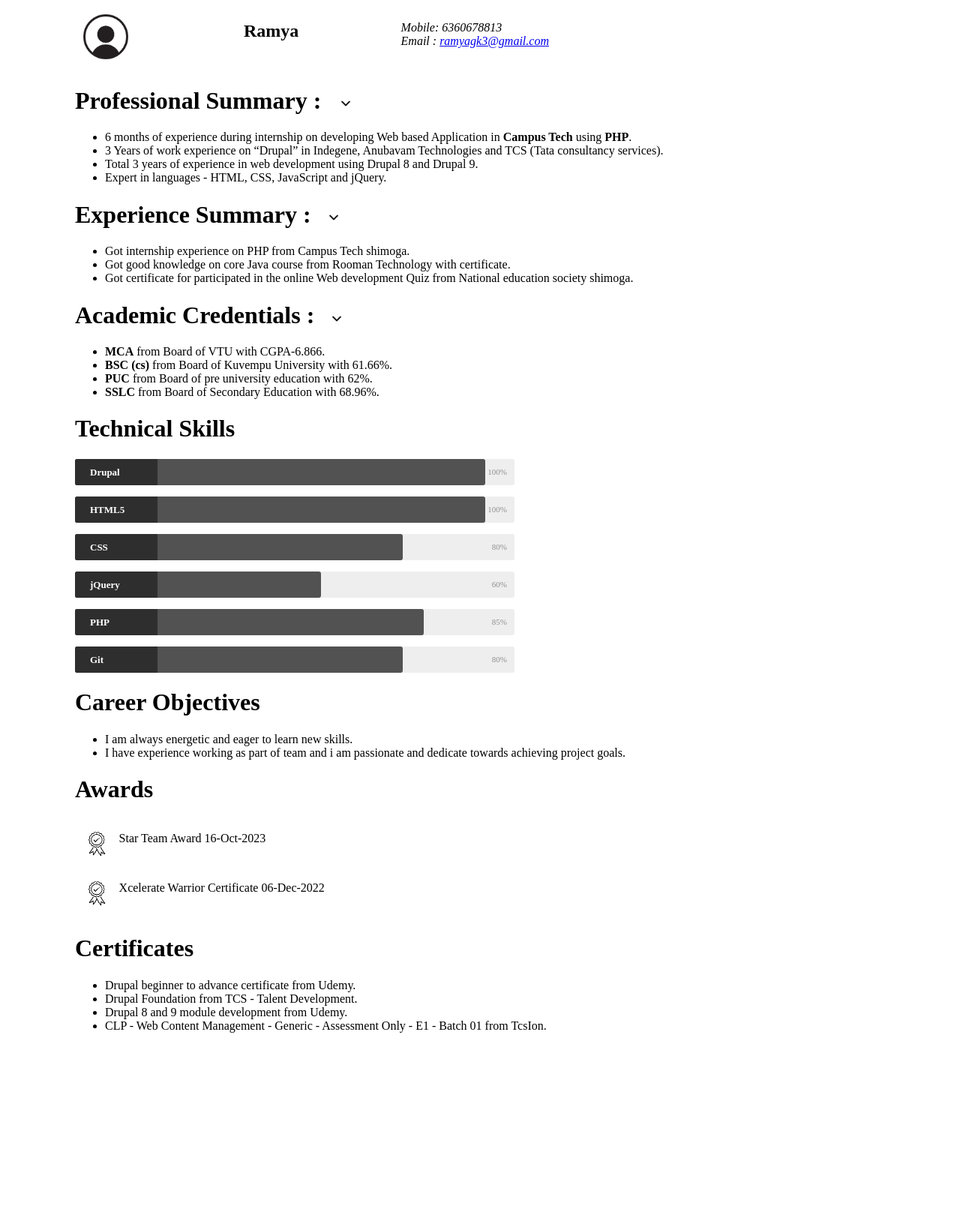
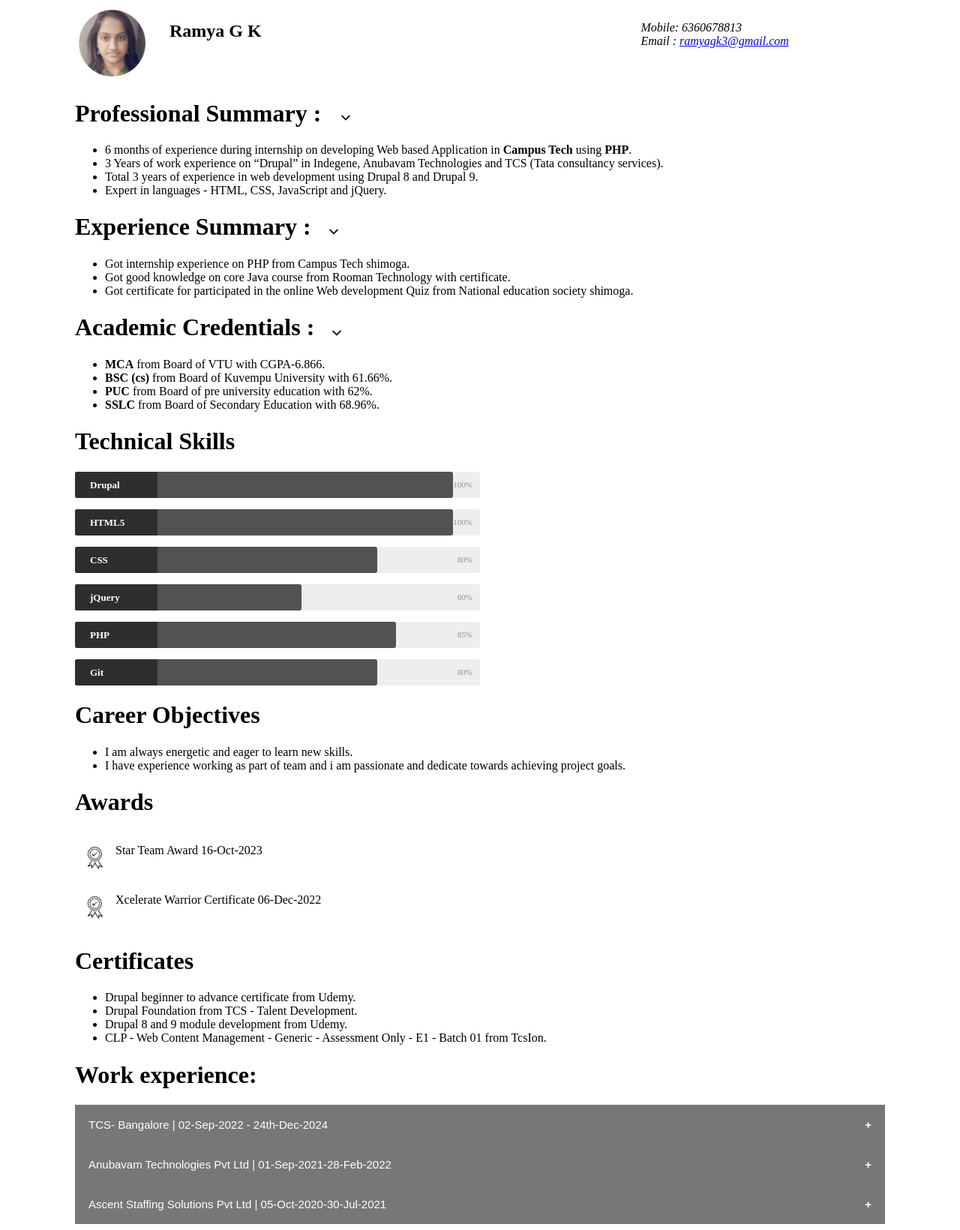
Before and after one commit to ramyagk14/RamyaResume, a plain HTML site: page index.html in a window 1280 px wide. Shown: the whole page at 75% size. Before the commit the page ends 1393 px from the top, so only its background shows below. Drawn offline with nearby package versions, Linux system fonts and the light colour scheme.

Commit message:
[master] work experrience tab added

```diff
--- a/index.html
+++ b/index.html
@@ -8,10 +8,10 @@
 <body>
     <div class="header-link">
         <div class="column-logo">
-            <img src="img/logo.png" alt="logo" />
+            <img src="img/image-logo.png" alt="logo" />
         </div>
         <div class="column1">
-            <h2>Ramya</h2>
+            <h2>Ramya G K</h2>
         </div>
         <div class="column2">
             <address>
@@ -103,6 +103,47 @@
                 <li>CLP - Web Content Management - Generic - Assessment Only - E1 - Batch 01 from TcsIon.</li>
             </ul>
         </div>
+
+        <div class="header-line8"><h1>Work experience:</h1></div>
+        <button class="collapsible">TCS- Bangalore | 02-Sep-2022 - 24th-Dec-2024</button>
+        <div class="content-line8">
+            <p><b>Role:</b> Developer</p>
+            <p><b>Drupal Sites:</b><a href="https://www.pinnacle-ltg.com/">https://www.pinnacle-ltg.com/</a><br>
+            <a href="https://www.focalpointlights.com/">https://www.focalpointlights.com/</a></p>
+            <p>And “Starline” -> wWorked on stage environment not yet deployed.</p>
+            <p><b>Responsibilities:</b>
+            <ul>
+                <li>Worked on Drupal 8 and 9 sites as Drupal backend developer.</li>
+                <li>Like have worked on creation of registration and login form using custom module with form validation.</li>
+                <li>Worked on creation of content types with taxonomy.</li>
+                <li>Worked on views and Drupal services with dependency Injection.</li>
+                <li>Worked on content updating as a admin user.</li>
+                <li>Worked on user permission in custom module and config form.</li>
+                <li>Worked on creating custom config form and render the config form value in a page using dependency injection.</li>
+                <li>For Creation of components on the page, Worked on creation of Paragraph-type with Entity-reference-revision fields.</li>
+                <li>Worked on node and paragraph fields rendering using twig.</li>
+                <li>Worked on slick configuration using jQuery.</li>
+            </ul>
+            </p>
+        </div>
+        <button class="collapsible">Anubavam Technologies Pvt Ltd | 01-Sep-2021-28-Feb-2022</button>
+        <div class="content-line8">
+            <p><b>Role:</b>Junior Software Developer</p>
+            <p><b>Responsibilities:</b>
+            <ul>
+                <li>Worked on already existing Drupal project content updating. worked on custom blocks, content type and views. Sometimes worked on twig files for rendering the views and blocks.</li>
+            </ul>
+            </p>
+        </div>
+        <button class="collapsible">Ascent Staffing Solutions Pvt Ltd | 05-Oct-2020-30-Jul-2021</button>
+        <div class="content-line8">
+            <p><b>Role:</b>Trainee Drupal Developer</p>
+            <p><b>Responsibilities:</b>
+            <ul>
+                <li>Worked on Drupal existing site content update and worked on content types of fields modifications taxonomy and views.</li>
+            </ul>
+            </p>
+        </div>
     </div>
 </body>
 </html>
--- a/js/min.js
+++ b/js/min.js
@@ -57,4 +57,19 @@ jQuery(document).ready(function(){
 		},6000);
 	});
 
+  var coll = document.getElementsByClassName("collapsible");
+  var i;
+
+  for (i = 0; i < coll.length; i++) {
+    coll[i].addEventListener("click", function() {
+      this.classList.toggle("active");
+      var content = this.nextElementSibling;
+      if (content.style.maxHeight){
+        content.style.maxHeight = null;
+      } else {
+        content.style.maxHeight = content.scrollHeight + "px";
+      }
+    });
+  }
+
 });
--- a/styles.css
+++ b/styles.css
@@ -1,5 +1,6 @@
 .conent {
     margin-left: 92px;
+	margin-right: 92px;
 }
 
 .header-link {
@@ -7,12 +8,14 @@
 }
 
 .column-logo img {
-    width: 26%;
+    width: 12%;
     margin-left: 92px;
 }
 .column1 {
-    float: left;
-    width: 15%;
+	position: absolute;
+    left: 226px;
+    /* float: left;
+    width: 15%; */
    /* padding: 10px;*/
    /*padding-left: 93px;*/
 }
@@ -37,7 +40,7 @@
     width: 40px;
     height: 40px;
     position: absolute;
-    top: 118px;
+    top: 137px;
     left: 441px;
 }
 .uparrow {
@@ -46,7 +49,7 @@
 }
 .header-line2 img {
     position: absolute;
-    top: 270px;
+    top: 289px;
     left: 425px;
     width: 40px;
     height: 40px;
@@ -56,7 +59,7 @@
 } */
 .header-line3 img {
     position: absolute;
-    top: 405px;
+    top: 424px;
     left: 429px;
     width: 40px;
     height: 40px;
@@ -152,3 +155,71 @@ width:110px;
     vertical-align: text-bottom;
     padding-bottom: 15px;
 }
+
+/* expand collapse */
+
+.collapsible {
+	background-color: #777;
+	color: white;
+	cursor: pointer;
+	padding: 18px;
+	width: 100%;
+	border: none;
+	text-align: left;
+	outline: none;
+	font-size: 15px;
+  }
+
+  .active, .collapsible:hover {
+	background-color: #555;
+  }
+
+  .collapsible:after {
+	content: '\002B';
+	color: white;
+	font-weight: bold;
+	float: right;
+	margin-left: 5px;
+  }
+
+  .active:after {
+	content: "\2212";
+  }
+
+  .content-line8 {
+	padding: 0 18px;
+	max-height: 0;
+	overflow: hidden;
+	transition: max-height 0.2s ease-out;
+	background-color: #f1f1f1;
+  }
+
+  /* @media screen and (min-width: 400px) {
+	.header-line1 img {
+		top: 127px;
+		left: 598px;
+	}
+  } */
+
+  @media (min-width:320px) {
+	.header-line1 img {
+		display: none !important;
+	}
+	.header-line2 img {
+		display: none !important;
+	}
+	.header-line3 img {
+		display: none !important;
+	}
+}
+@media (min-width:1250px) {
+	.header-line1 img {
+		display: block !important;
+	}
+	.header-line2 img {
+		display: block !important;
+	}
+	.header-line3 img {
+		display: block !important;
+	}
+}
```
Also changed, not shown: img/image-logo.png (added).
